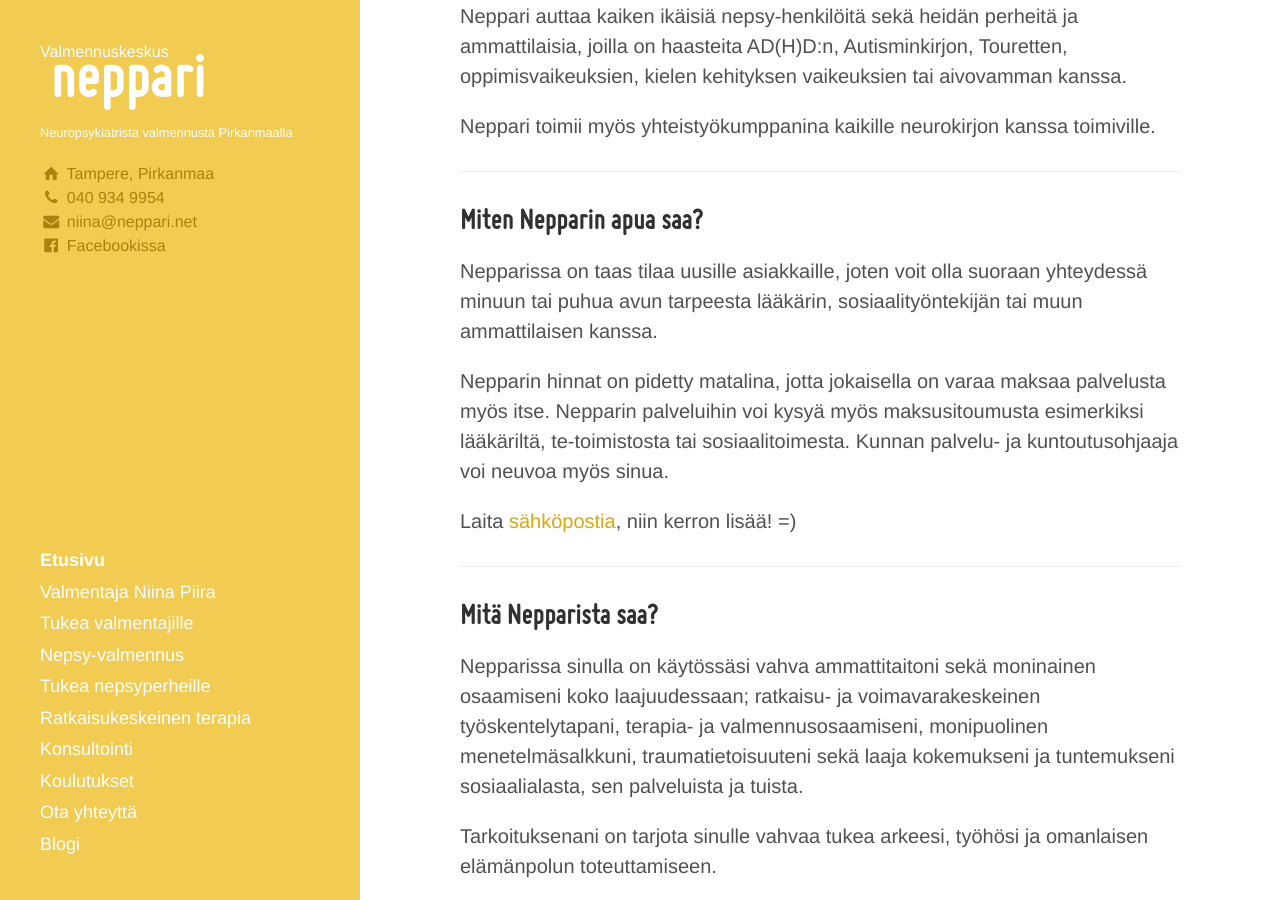
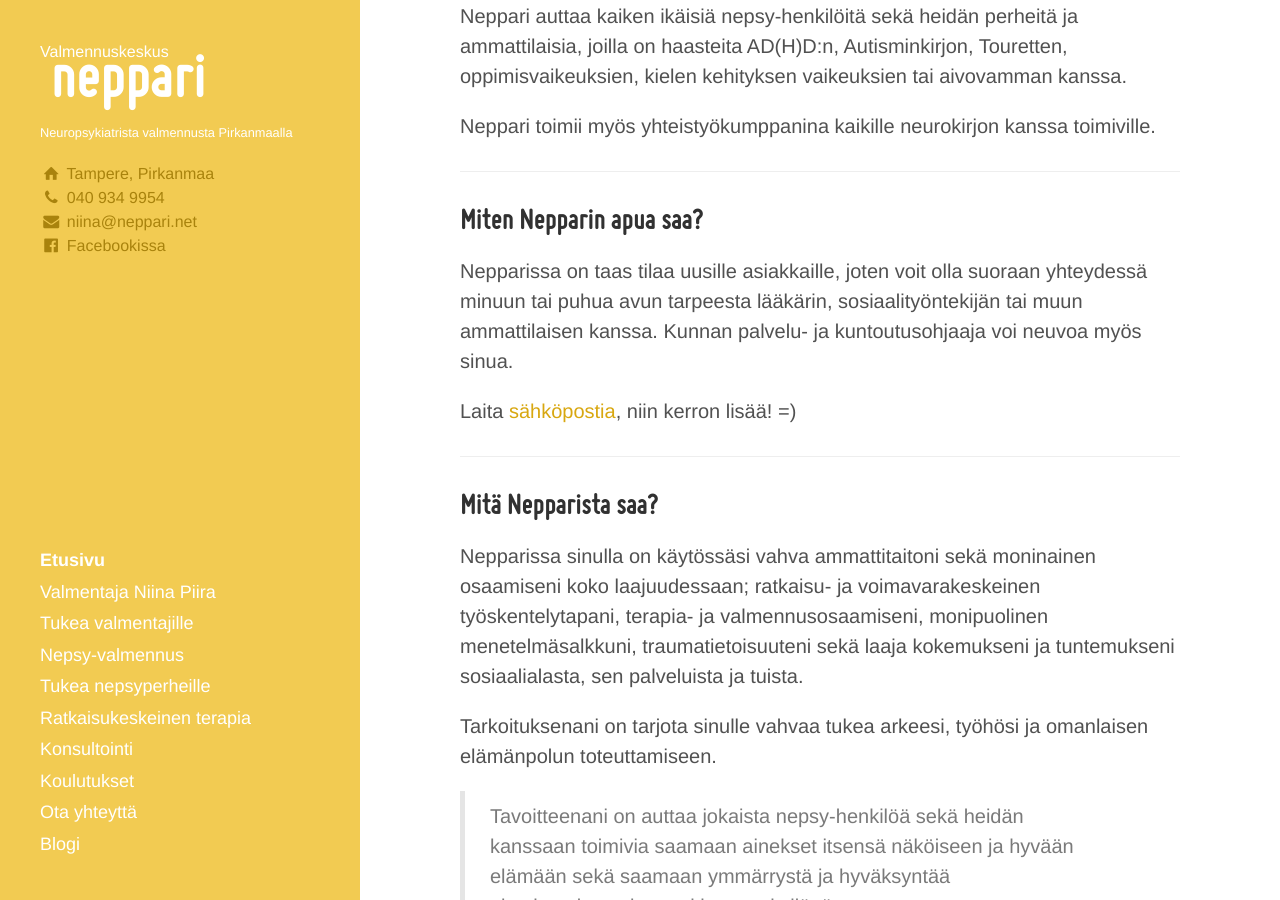
Before and after one commit to niinapiira/neppari.net, a Jekyll site: the page built from index.md, in a window 1280 px wide and 900 px high, scrolled down 597 px. Built offline with Jekyll 4.4.1, drawn with Linux system fonts in a browser that asks for light colours.

Commit message:
Update index.md

```diff
--- a/index.md
+++ b/index.md
@@ -36,9 +36,7 @@
 
 ## Miten Nepparin apua saa?
 
-Nepparissa on taas tilaa uusille asiakkaille, joten voit olla suoraan yhteydessä minuun tai puhua avun tarpeesta lääkärin, sosiaalityöntekijän tai muun ammattilaisen kanssa.
-
-Nepparin hinnat on pidetty matalina, jotta jokaisella on varaa maksaa palvelusta myös itse. Nepparin palveluihin voi kysyä myös maksusitoumusta esimerkiksi lääkäriltä, te-toimistosta tai sosiaalitoimesta. Kunnan palvelu- ja kuntoutusohjaaja voi neuvoa myös sinua.
+Nepparissa on taas tilaa uusille asiakkaille, joten voit olla suoraan yhteydessä minuun tai puhua avun tarpeesta lääkärin, sosiaalityöntekijän tai muun ammattilaisen kanssa. Kunnan palvelu- ja kuntoutusohjaaja voi neuvoa myös sinua.
 
 Laita [sähköpostia](/ota-yhteytta), niin kerron lisää! =)
 
```
